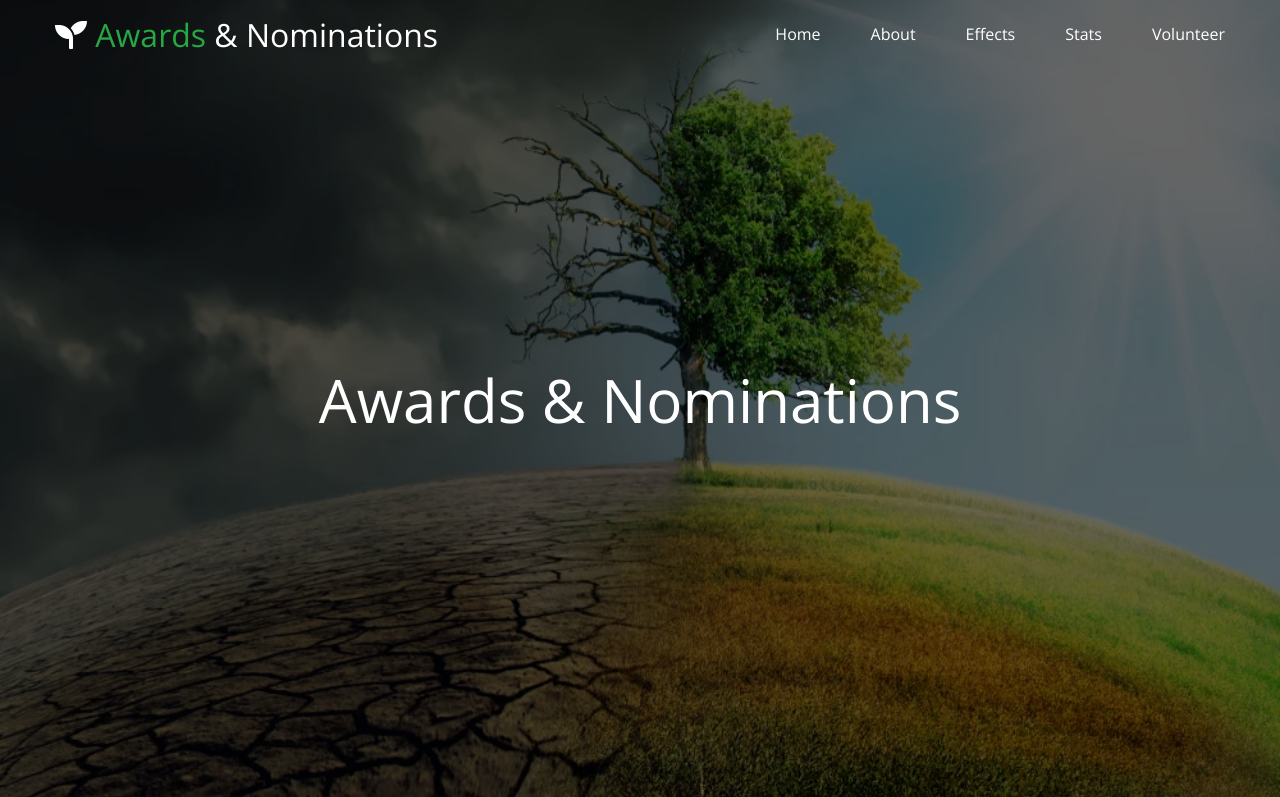
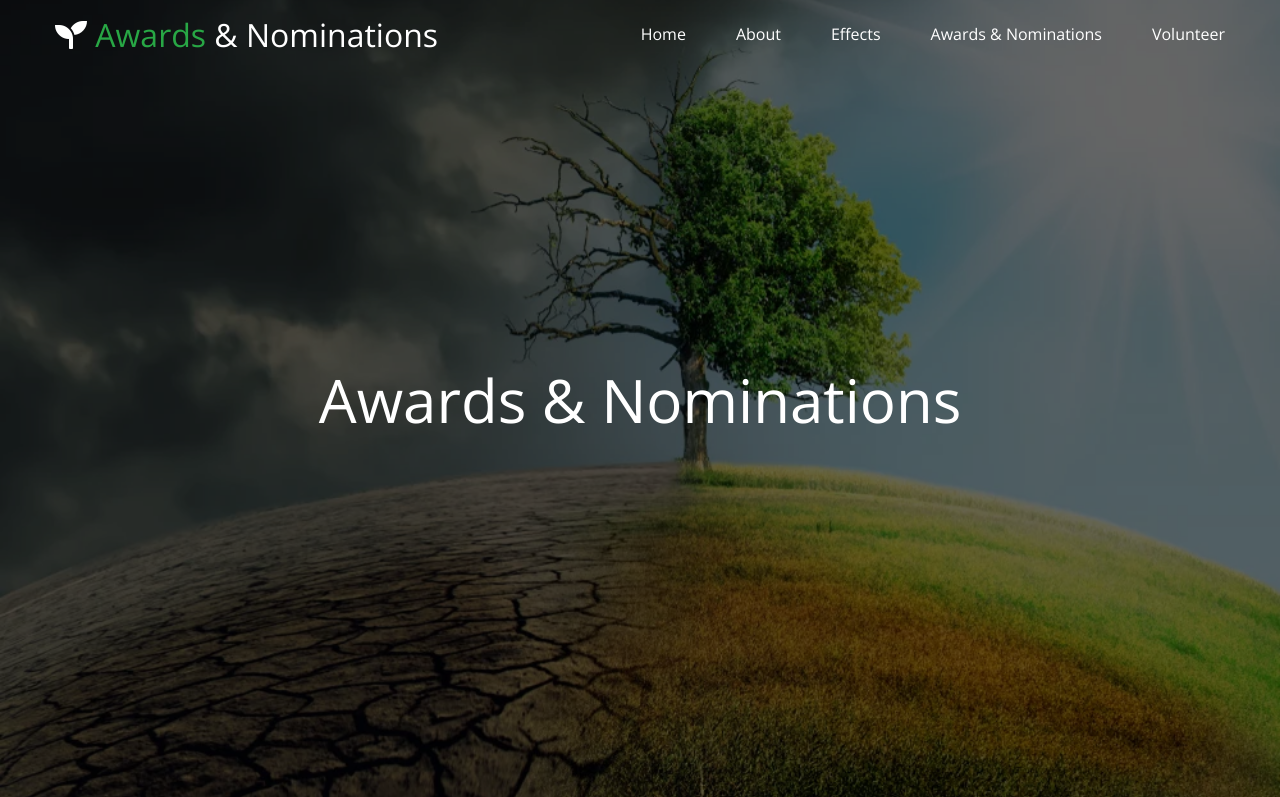
Before and after one commit to lennydeo/env, a plain HTML site: page public/nominations.html in a window 1280 px wide. Shown: the top 797 px of the page. Drawn offline with nearby package versions, Linux system fonts and the light colour scheme.

Commit message:
Update nominations.html

```diff
--- a/public/nominations.html
+++ b/public/nominations.html
@@ -26,7 +26,7 @@
               <li><a href="./Index.html#home" id="current">Home</a></li>
               <li><a href="./Index.html#about">About</a></li>
               <li><a href="./Index.html#effect">Effects</a></li>
-              <li><a href="./Index.html#stats">Stats</a></li>
+              <li><a href="./nominations.html">Awards & Nominations</a></li>
               <li><a href="./Index.html#vln">Volunteer</a></li>
             </ul>
        </nav>
@@ -44,7 +44,7 @@
         <div class="row">
           <div class="column">
             <div class="column1">
-              <img src="./img/award/MAA.jpg" alt="stats">
+              <img src="./img/MAA.jpg" alt="stats">
             </div>
           </div>
           <div class="column">
@@ -60,7 +60,7 @@
         <div class="row">
           <div class="column">
             <div class="column1">
-              <img src="./img/award/nomination.jpg" alt="stats">
+              <img src="./img/nomination.jpg" alt="stats">
             </div>
           </div>
           <div class="column">
@@ -79,7 +79,7 @@
         <div class="row">
           <div class="column">
             <div class="column1">
-              <img src="./img/award/mgp2.jpg" alt="stats">
+              <img src="./img/mgp2.jpg" alt="stats">
             </div>
           </div>
           <div class="column">
@@ -98,7 +98,7 @@
         <div class="row">
           <div class="column">
             <div class="column1">
-              <img src="./img/award/recog.jpg" alt="stats">
+              <img src="./img/recog.jpg" alt="stats">
             </div>
           </div>
           <div class="column">
@@ -119,7 +119,7 @@
 
           <div class="column">
             <div class="column1">
-              <img src="./img/award/ejts.jpg" alt="stats">
+              <img src="./img/ejts.jpg" alt="stats">
             </div>
           </div>
           <div class="column">
```
